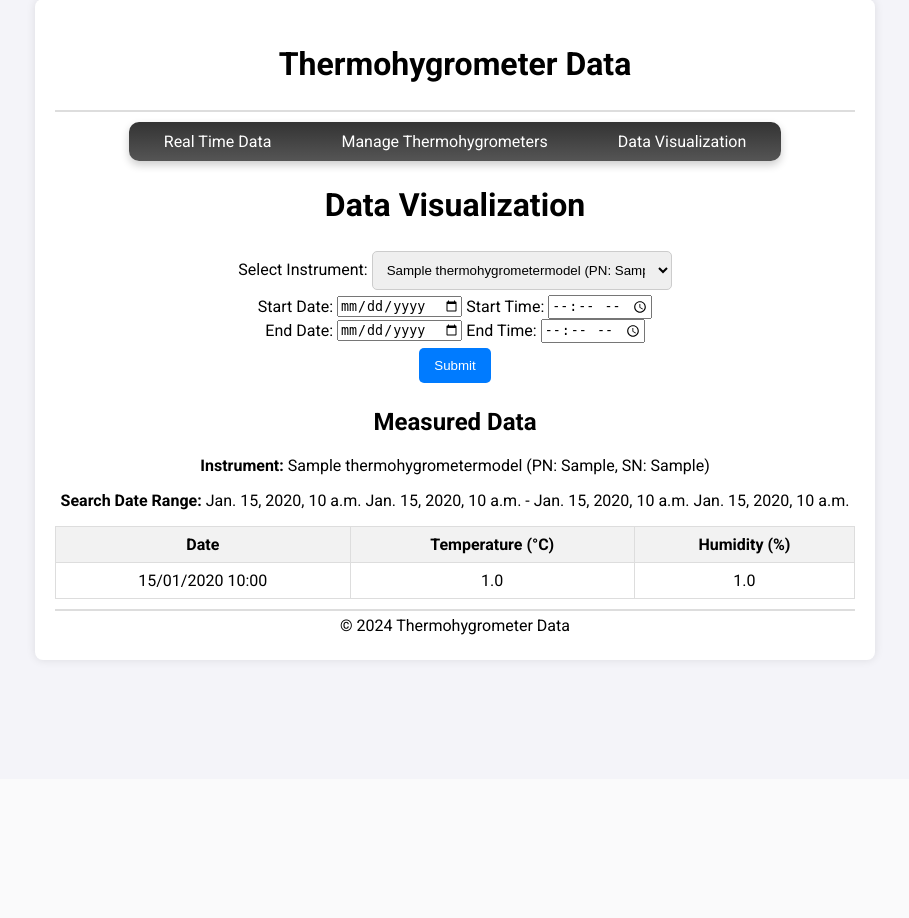
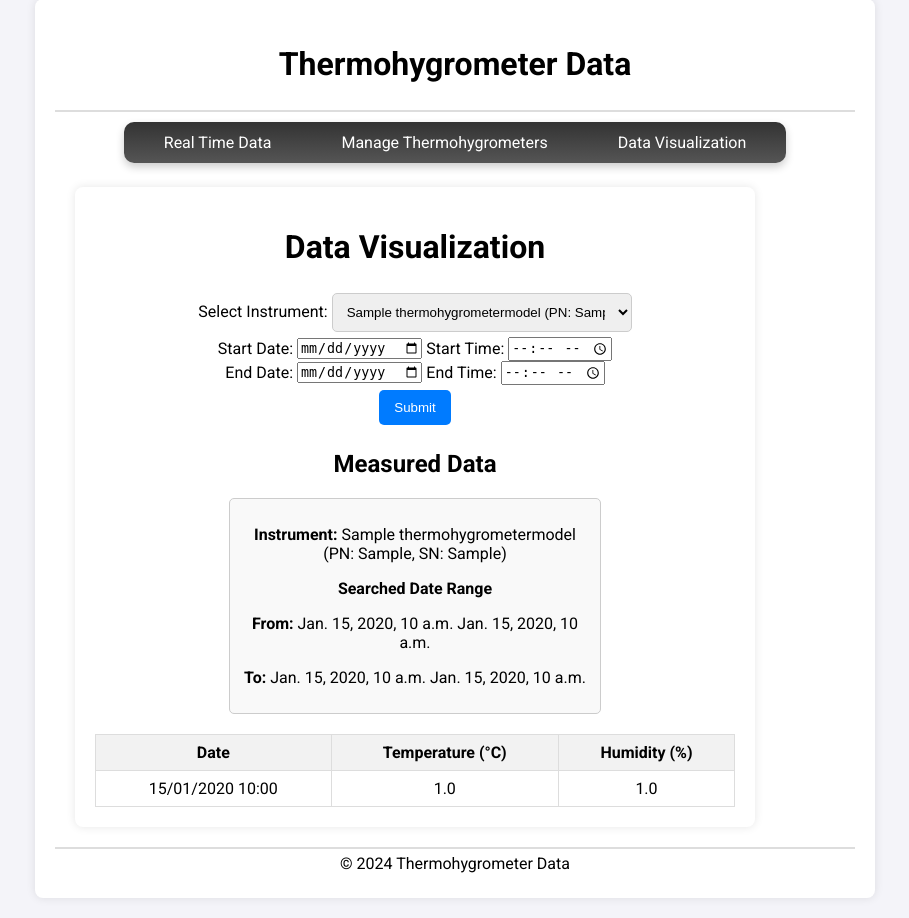
Before and after one commit to rafacalassara/fluke_dewk_1620A_project, a Django app: template fluke_data/templates/fluke_data/data_visualization.html in a window 1280 px wide. Shown: the part 21-939 px from the top of the page, without its empty margins (185-1094 px from the left). Before the commit the page ends 684 px from the top, so only its background shows below. Run offline with Django 5.2, Linux system fonts and the light colour scheme; tables that the repository leaves empty hold one stand-in row (values such as "Sample post"); the template is opened without the code that fills it: values that come from a table or form of the project are taken from there, most other values are stand-ins (such as "Sample title", 1, 10 or a date in 2020).

Commit message:
add some style in table

```diff
--- a/fluke_data/static/css/styles.css
+++ b/fluke_data/static/css/styles.css
@@ -1,5 +1,3 @@
-/* static/css/style.css */
-
 body {
     font-family: 'Roboto', Arial, sans-serif;
     background-color: #f4f4f9;
@@ -10,6 +8,7 @@ body {
     align-items: center;
     min-height: 100vh;
 }
+
 .container {
     width: 80%;
     max-width: 800px;
@@ -20,25 +19,31 @@ body {
     border-radius: 8px;
     text-align: center;
 }
+
 .header, .footer {
     padding: 5px 0;
 }
+
 .header {
     border-bottom: 2px solid #ddd;
 }
+
 .footer {
     border-top: 2px solid #ddd;
     margin-top: 10px;
 }
+
 .data-form {
     margin-bottom: 20px;
 }
+
 .result-container {
     display: flex;
     flex-wrap: wrap;
     gap: 20px;
     justify-content: center;
 }
+
 .result {
     border: 1px solid #ccc;
     padding: 10px;
@@ -47,6 +52,7 @@ body {
     width: 100%;
     max-width: 350px;
 }
+
 button {
     padding: 10px 15px;
     background-color: #007bff;
@@ -56,9 +62,11 @@ button {
     cursor: pointer;
     margin: 5px;
 }
+
 button:hover {
     background-color: #0056b3;
 }
+
 select, option {
     padding: 10px;
     border-radius: 5px;
@@ -69,14 +77,15 @@ select, option {
 }
 
 .table-container {
-    width: 80%; /* Adjust the width as needed */
-    margin: auto;
+    width: 100%;
+    max-height: 400px;
+    overflow-y: scroll;
+    margin-top: 20px;
 }
 
 table {
     width: 100%;
     border-collapse: collapse;
-    margin: 0 auto;
 }
 
 th, td {
@@ -87,23 +96,25 @@ th, td {
 
 th {
     background-color: #f2f2f2;
+    position: sticky;
+    top: 0;
+    z-index: 1;
 }
 
 .nav-container {
     margin-top: 10px;
     margin-bottom: 10px;
-
 }
 
 nav {
-    background: linear-gradient(180deg, #333, #555); /* Adds a gradient for a smooth effect */
+    background: linear-gradient(180deg, #333, #555);
     color: white;
-    padding: 1px 5;
+    padding: 1px 5px;
     font-family: 'Roboto', sans-serif;
-    box-shadow: 0 4px 8px rgba(0, 0, 0, 0.2); /* Softer shadow for a modern look */
-    border-radius: 10px; /* Rounded corners for the navigation bar */
-    margin: 0 auto; /* Centers the nav bar horizontally */
-    overflow: hidden; /* Ensures that content does not overflow outside the rounded corners */
+    box-shadow: 0 4px 8px rgba(0, 0, 0, 0.2);
+    border-radius: 10px;
+    margin: 0 auto;
+    overflow: hidden;
     display: inline-block;
 }
 
@@ -112,24 +123,24 @@ nav ul {
     margin: 0;
     padding: 0;
     display: flex;
-    justify-content: center; /* Centers the nav items */
+    justify-content: center;
     align-items: center;
 }
 
 nav li {
-    margin: 0 15px; /* Adds spacing between nav items */
+    margin: 0 15px;
 }
 
 nav a {
     color: white;
     text-decoration: none;
-    padding: 10px 20px; /* Adds padding around the text */
+    padding: 10px 20px;
     display: block;
-    border-radius: 20px; /* Softer, more rounded corners for the links */
-    transition: background-color 0.3s ease, transform 0.3s ease; /* Smooth transitions */
+    border-radius: 20px;
+    transition: background-color 0.3s ease, transform 0.3s ease;
 }
 
 nav a:hover {
-    background-color: rgba(255, 255, 255, 0.2); /* Light background color on hover */
-    transform: translateY(-3px); /* Slight lift effect on hover */
+    background-color: rgba(255, 255, 255, 0.2);
+    transform: translateY(-3px);
 }
--- a/fluke_data/templates/fluke_data/data_visualization.html
+++ b/fluke_data/templates/fluke_data/data_visualization.html
@@ -1,12 +1,11 @@
-<!-- templates/fluke_data/data_visualization.html -->
-
 {% extends "fluke_data/base.html" %}
 
 {% block title %}Data Visualization{% endblock %}
 
 {% block content %}
+  <div class="container">
     <h1>Data Visualization</h1>
-  <form method="post">
+    <form method="post" class="data-form">
       {% csrf_token %}
       <div>
         <label for="instrument">Select Instrument:</label>
@@ -33,13 +32,18 @@
 
     {% if data %}
     <h2>Measured Data</h2>
-    <div>
+      <div class="result-container">
+        <div class="result">
           <p><strong>Instrument:</strong> {{ selected_instrument.instrument_name }} (PN: {{ selected_instrument.pn }}, SN: {{ selected_instrument.sn }})</p>
-      <p><strong>Search Date Range:</strong> {{ start_date }} {{ start_time }} - {{ end_date }} {{ end_time }}</p>
+          <p><strong>Searched Date Range</strong>
+            <p><strong>From:</strong> {{ start_date }} {{ start_time }}</p>
+            <p><strong>To:</strong> {{ end_date }} {{ end_time }}</p>
         </div>
-    <div style="max-height: 400px; overflow-y: scroll; position: relative;">
+      </div>
+
+      <div class="table-container">
         <table>
-        <thead style="position: sticky; top: 0; background-color: white;">
+          <thead>
             <tr>
               <th>Date</th>
               <th>Temperature (°C)</th>
@@ -62,4 +66,5 @@
         <p>No data found for the selected instrument and time range.</p>
       {% endif %}
     {% endif %}
+  </div>
 {% endblock %}
```
Lines whose indentation alone changed are shown as unchanged.
